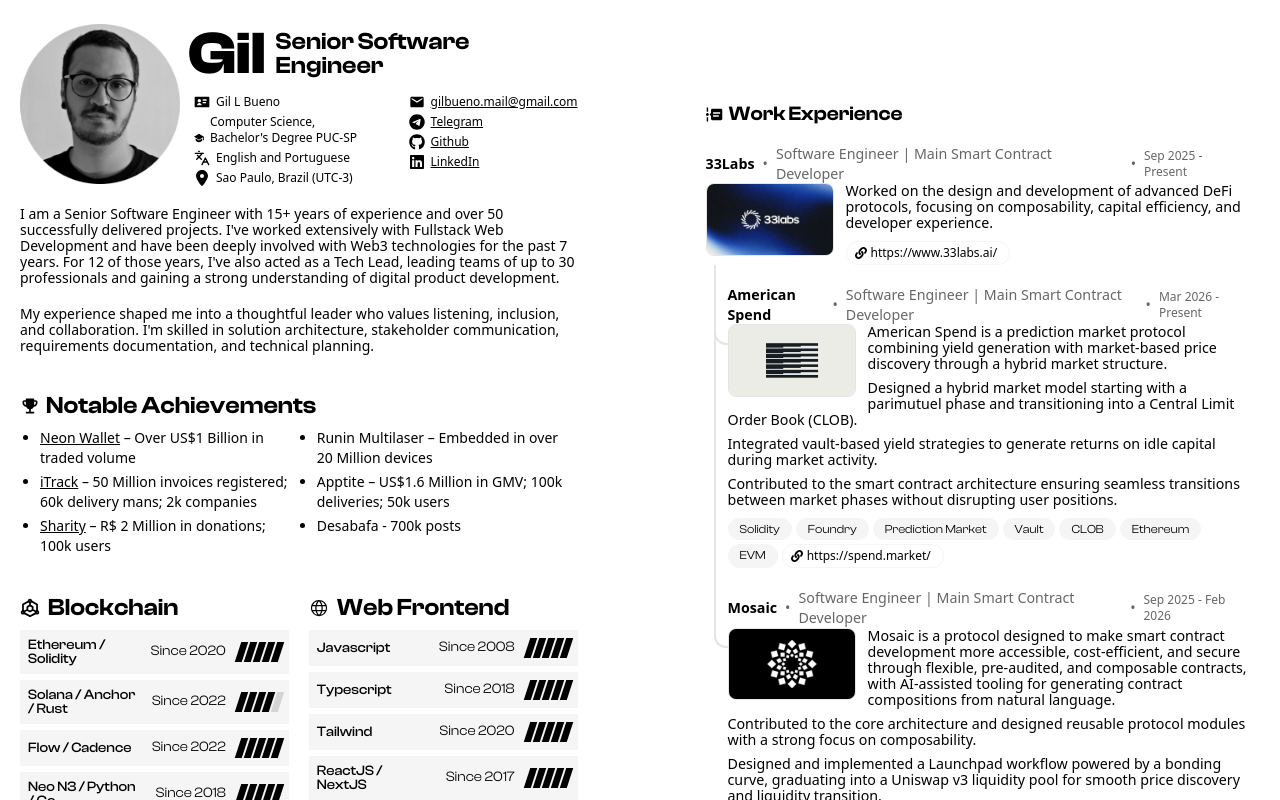
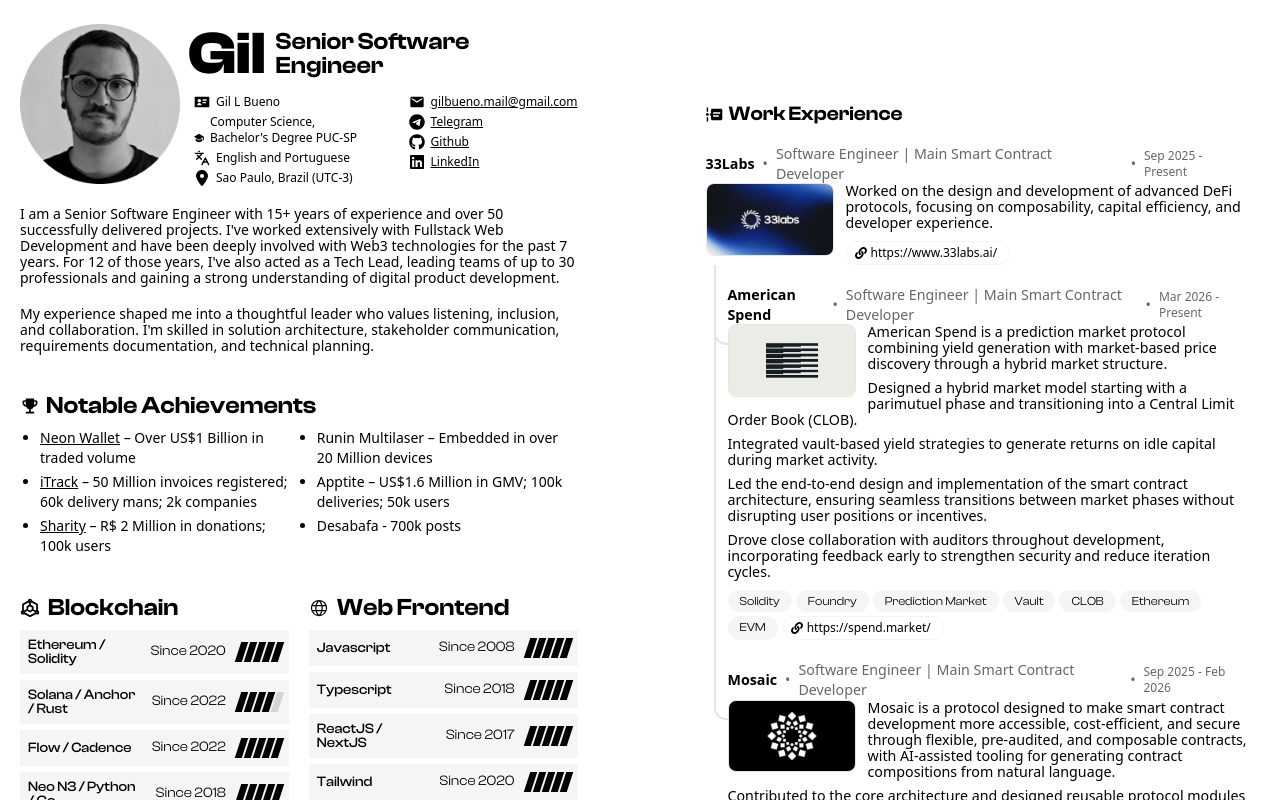
Before and after one commit to melanke/melanke.github.io, a Next.js app: page / in a window 1280 px wide. Shown: the top 800 px of the page. Built offline with nearby package versions, Linux system fonts and the light colour scheme; a web font is replaced by a local one.

Commit message:
Improve American Spend, Reorder react-tailwind and hide Sharity on print mode

```diff
--- a/app/page.tsx
+++ b/app/page.tsx
@@ -83,8 +83,8 @@
             skills={[
               { name: "Javascript", since: "2008", level: "expert" },
               { name: "Typescript", since: "2018", level: "expert" },
+              { name: "ReactJS / NextJS", since: "2017", level: "expert" },
               { name: "Tailwind", since: "2020", level: "expert" },
-              { name: "ReactJS / NextJS", since: "2017", level: "expert" },
             ]}
             otherSkills={[
               "Vue 2",
--- a/components/Timeline.tsx
+++ b/components/Timeline.tsx
@@ -58,9 +58,14 @@
               idle capital during market activity.
             </p>
             <p>
-              Contributed to the smart contract architecture ensuring seamless
-              transitions between market phases without disrupting user
-              positions.
+              Led the end-to-end design and implementation of the smart contract
+              architecture, ensuring seamless transitions between market phases
+              without disrupting user positions or incentives.
+            </p>
+            <p>
+              Drove close collaboration with auditors throughout development,
+              incorporating feedback early to strengthen security and reduce
+              iteration cycles.
             </p>
           </div>
         }
@@ -246,6 +251,7 @@
       />
       <TimelineItem
         title="Sharity"
+        print={false}
         nested
         dateRange="Mar 2021 - Mar 2022"
         technologies={[
```
